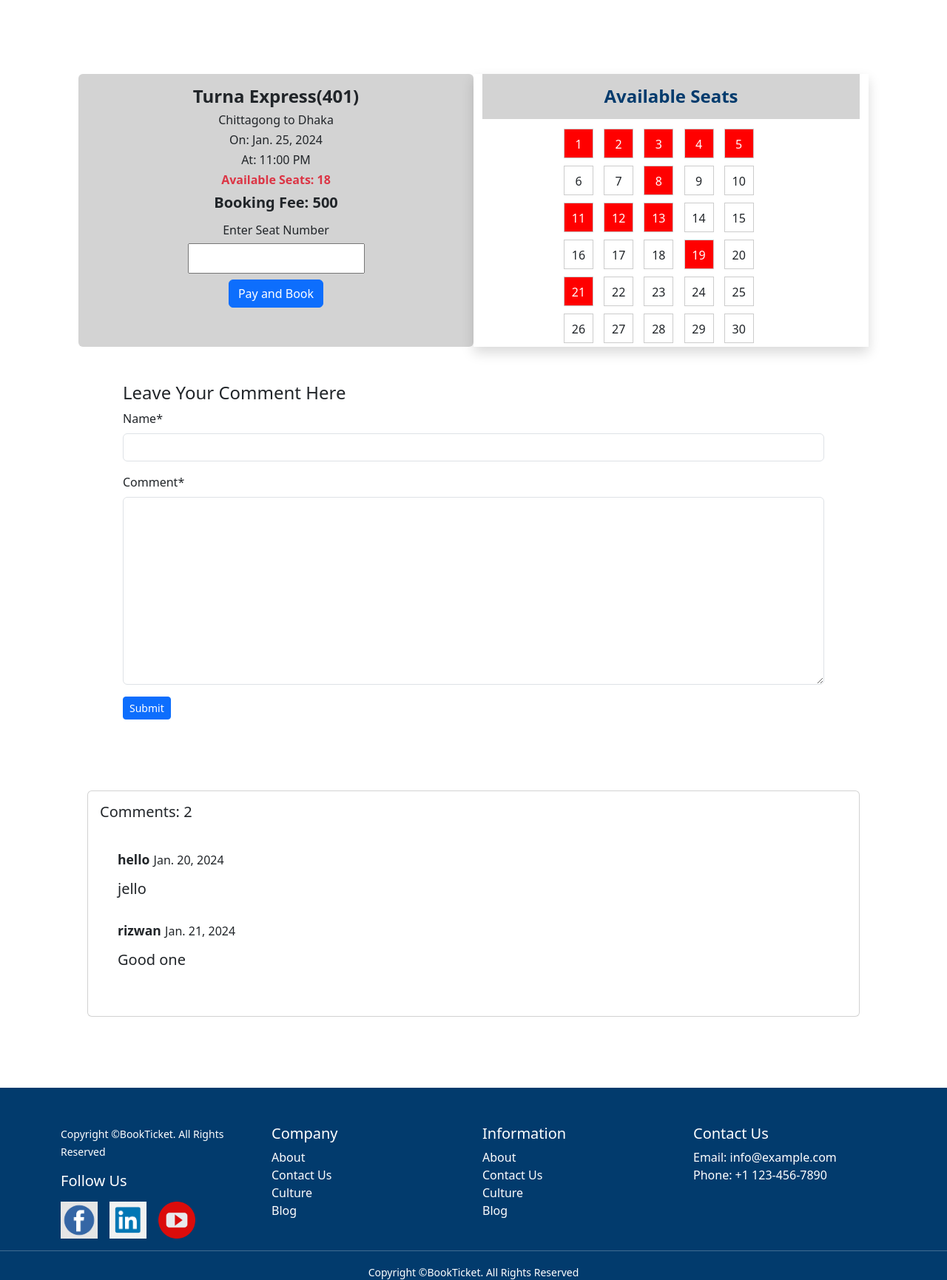
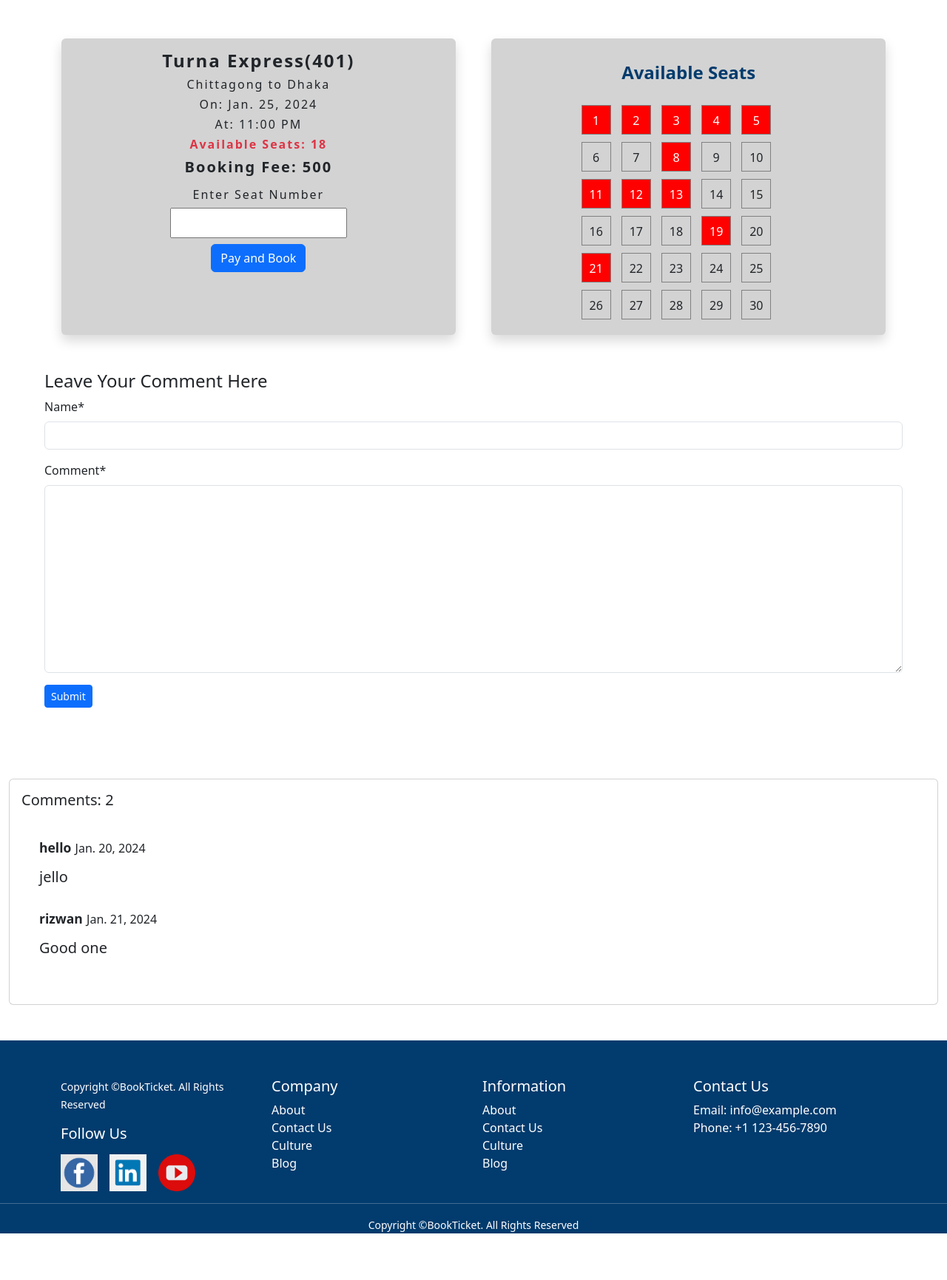
Before and after one commit to riduanul/ticket-booking-app, a Django app: page /train/train_details/1 in a window 1280 px wide. Shown: the part 72-1803 px from the top of the page at 74% size. After the commit the page ends 1740 px from the top, so only its background shows below. Run offline with Django 5.2, Linux system fonts and the light colour scheme; a user stored in the database is signed in; data comes from the database, SQL or seed files in the repository; some libraries are stand-ins or nearby versions.

Commit message:
design updated

```diff
--- a/passengers/templates/profile.html
+++ b/passengers/templates/profile.html
@@ -1,7 +1,7 @@
 {% extends "base.html" %} {% block content %} {%load crispy_forms_tags%}
 
 <div class="container mb-5 p-5" style="width: 80%; margin: auto; margin-top:120px; border-radius:20px;color:#023B6D; background-color:lightgray;">
-  <h2 class="text-center pb-3 pt-2 fw-bold">Welcome to your Profile Mr.{{request.user.first_name}}</h2>
+  <h3 class="text-center pb-3 pt-2 fw-bold">Welcome to your Profile Mr. {{request.user.first_name}}</h3>
 
   <div class="booking_history"style='border-radius:20px;' >
         <h4 class="text-center fw-bolder">Booking History</h4>
--- a/trains/templates/train_details.html
+++ b/trains/templates/train_details.html
@@ -9,18 +9,21 @@
     margin: 5px;
     text-align: center;
     line-height: 40px;
-    border: 1px solid #ccc;
+    border: 1px solid gray;
   }
 
   .booked {
     background-color: red;
     color: white;
   }
+  .ls{
+    latter-spacing:2px;
+  }
 </style>
 
-<div class="container booking mx-auto mb-5 p-5" style='margin-top:100px;'>
-   <div class="row">
-    <div class="col-lg-6 col-md-6 col-sm-12  p-3 text-center rounded" style="line-height: 35px; background-color:lightgray">
+<div class="container-fluid booking mx-auto mb-5 " style='margin-top:100px;'>
+   <div class="row gap-5 justify-content-center">
+    <div class="col-lg-5 col-md-6 col-sm-12 ls shadow py-3 text-center rounded" style="line-height: 35px; background-color:lightgray">
       <h4 class='fw-bold'>{{ train.train }}</h4>
       <h6>{{ train.departure_station }} to {{ train.arrival_station }}</h6>
       <h6>On: {{ train.date_of_journey }}</h6>
@@ -37,8 +40,8 @@
         </button>
       </form>
     </div>
-    <div class="col-lg-6 col-md-6 col-sm-12 shadow">
-      <h4 class="text-center p-3 fw-bold " style='background-color:lightgray; color:#023B6D'>Available Seats</h4>
+    <div class="col-lg-5 col-md-6 col-sm-12 shadow rounded py-3" style='background-color:lightgray;'>
+      <h4 class="text-center p-3 fw-bold " style='background-color:lightgray;  color:#023B6D'>Available Seats</h4>
       {% if train.available_seats > 0 %}
       <div class="seat-plan mx-auto" style="width: 300px">
         {% for seat in total_seats %}
```
